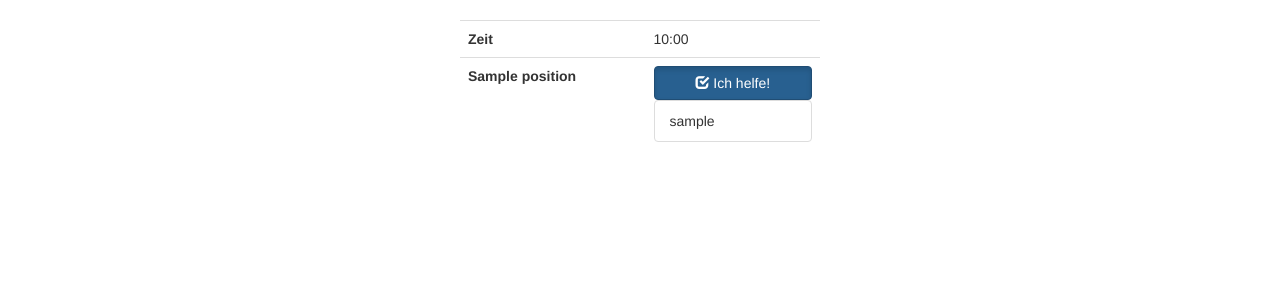
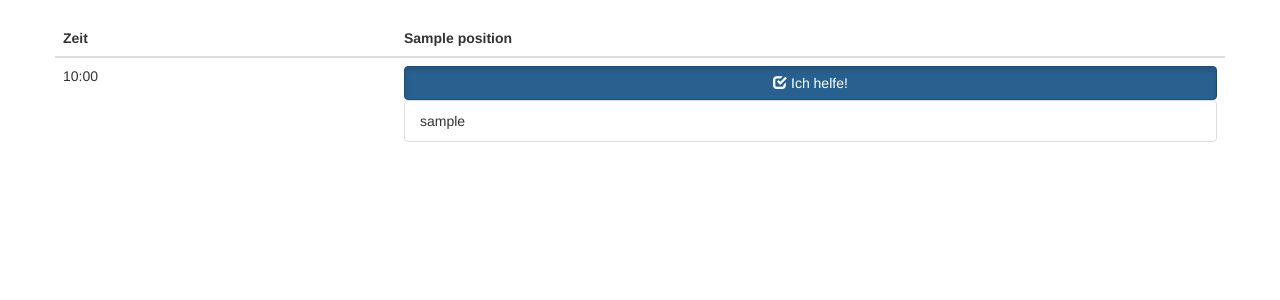
Before and after one commit to MrEbbinghaus/InphimaHelperCoordinator, a Django app: page /pss/event/1 in a window 1280 px wide. Shown: the part 52-352 px from the top of the page. Run offline with Django 3.2, Linux system fonts and the light colour scheme; a user stored in the database is signed in; tables that the repository leaves empty hold one stand-in row (values such as "Sample post"); some libraries are stand-ins or nearby versions; some web fonts are replaced.

Commit message:
Transpose Tables if the times/positions ration is to low

```diff
--- a/PartyShiftSchedule/views.py
+++ b/PartyShiftSchedule/views.py
@@ -33,6 +33,7 @@ def shift_schedule_event(request, event_id):
         'positions': positions,
         'times': times,
         'user': request.user,
+        'transpose': len(times) / len(positions) < 0.5  # guessed value for when a table should be fliped
     }
     return render(request, 'PartyShiftSchedule/shift_schedule.html', context=context)
 
--- a/templates/PartyShiftSchedule/shift_schedule.html
+++ b/templates/PartyShiftSchedule/shift_schedule.html
@@ -10,7 +10,7 @@
 {% block content %}
 
     <div class="row shift-schedule">
-        <table class="table table-transposed">
+        <table class="table {% if transpose %}table-transposed{% endif %}">
             <thead>
             <tr>
                 <th>Zeit</th>
```
